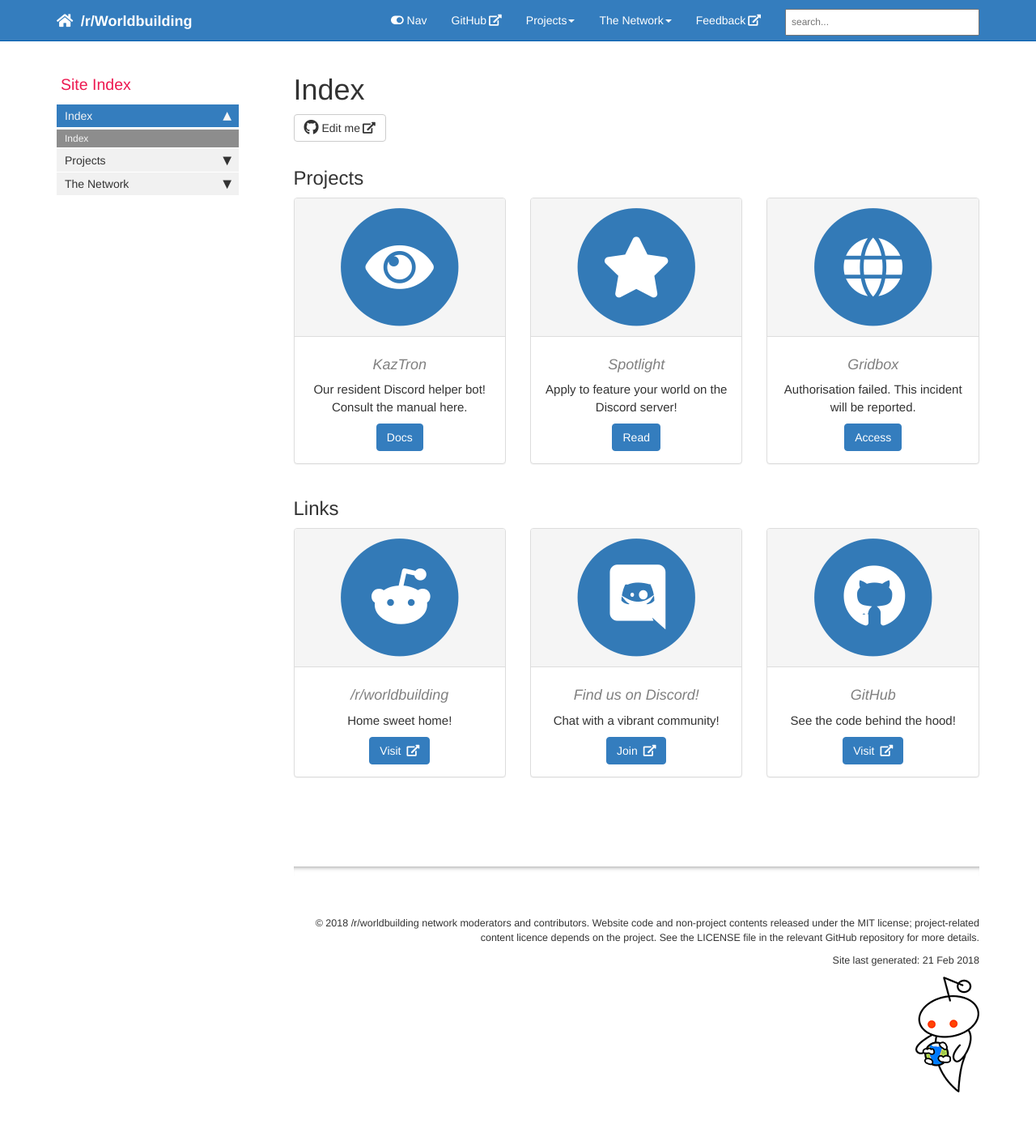
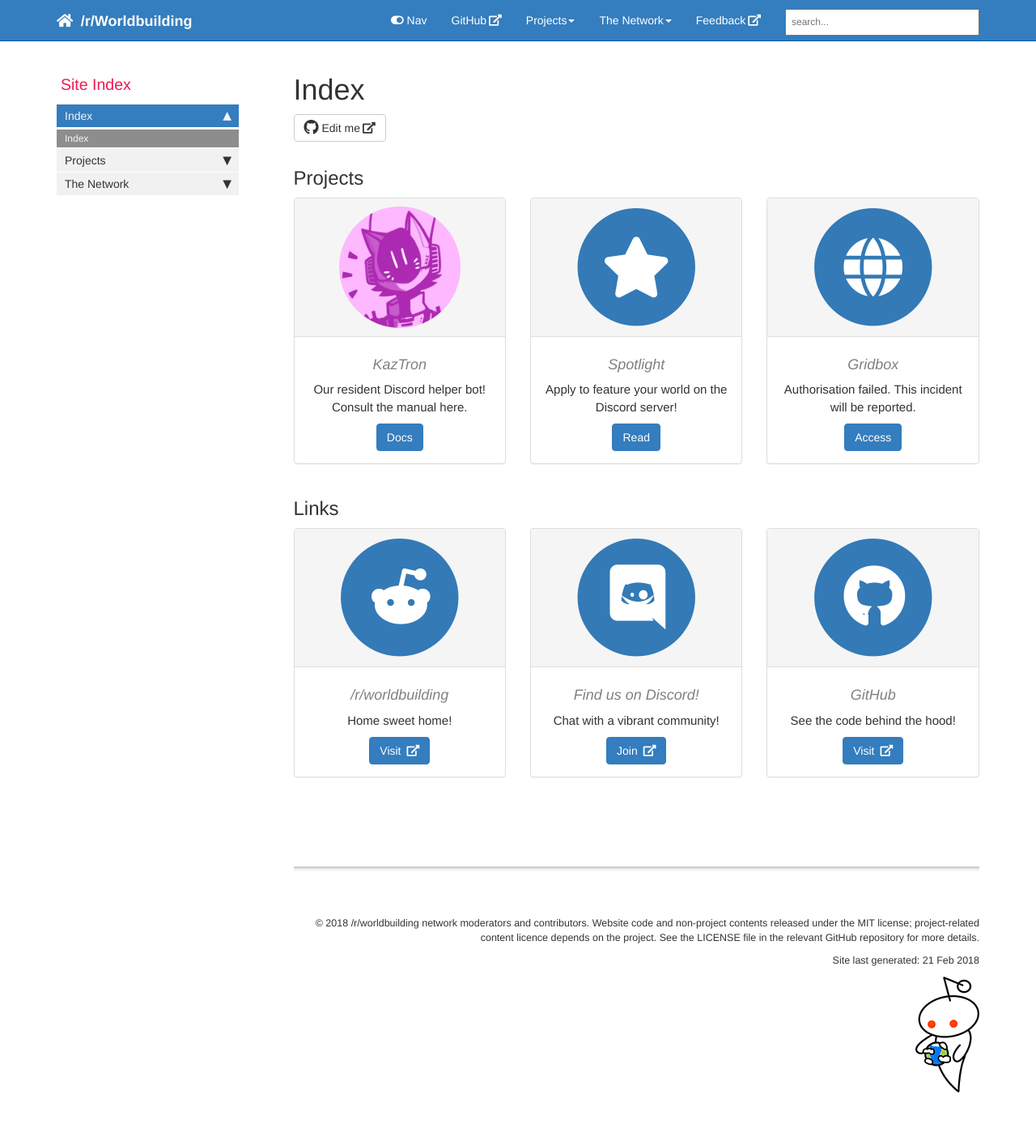
Before and after one commit to Worldbuilding/worldbuilding.github.io, a Jekyll site: the page built from index.md, in a window 1280 px wide. Shown: the whole page at 81% size. Built offline with Jekyll 4.4.1, drawn with Linux system fonts in a browser that asks for light colours; nearby versions of some CDN libraries; comment, search, counter and statistics services are not loaded.

Commit message:
Add KazTron logo

```diff
--- a/_data/homenav.yml
+++ b/_data/homenav.yml
@@ -5,7 +5,7 @@
   items:
   - title: KazTron
     description: Our resident Discord helper bot! Consult the manual here.
-    icon: "fas fa-eye"
+    image: kaztron.png
     url: /kaztron
     button: "Docs"
   - title: Spotlight
--- a/_includes/head.html
+++ b/_includes/head.html
@@ -16,6 +16,7 @@
 <link rel="stylesheet" href="{{ site.baseurl }}/css/boxshadowproperties.css">
 <!-- most color styles are extracted out to here -->
 <link rel="stylesheet" href="{{ site.baseurl }}/css/theme-blue.css">
+<link rel="stylesheet" href="{{ site.baseurl }}/css/worldbuilding.css">
 
 <script src="https://cdnjs.cloudflare.com/ajax/libs/jquery/2.1.4/jquery.min.js"></script>
 
--- /dev/null
+++ b/css/worldbuilding.css
@@ -0,0 +1,7 @@
+.nav-panel .panel-heading img {
+    height: 10em;
+    width: 10em;
+    border-radius: 50%;
+    margin: 0;
+    padding: 0;
+}
--- a/index.md
+++ b/index.md
@@ -10,12 +10,16 @@
 <div class="row">
     {% for item in section.items %}
     <div class="col-md-4 col-sm-6">
-        <div class="panel panel-default text-center">
+        <div class="panel panel-default nav-panel text-center">
             <div class="panel-heading">
+                {% if item.image %}
+                <img src="{{ site.baseurl }}/images/{{ item.image }}">
+                {% else %}
                 <span class="fa-stack fa-5x">
                       <i class="fas fa-circle fa-stack-2x text-primary"></i>
                       <i class="{{ item.icon }} fa-stack-1x fa-inverse"></i>
                 </span>
+                {% endif %}
             </div>
             <div class="panel-body">
                 <h4>{{ item.title }}</h4>
```
Also changed, not shown: kaztron/index.md (+1 -1 lines), images/kaztron.png (added).
